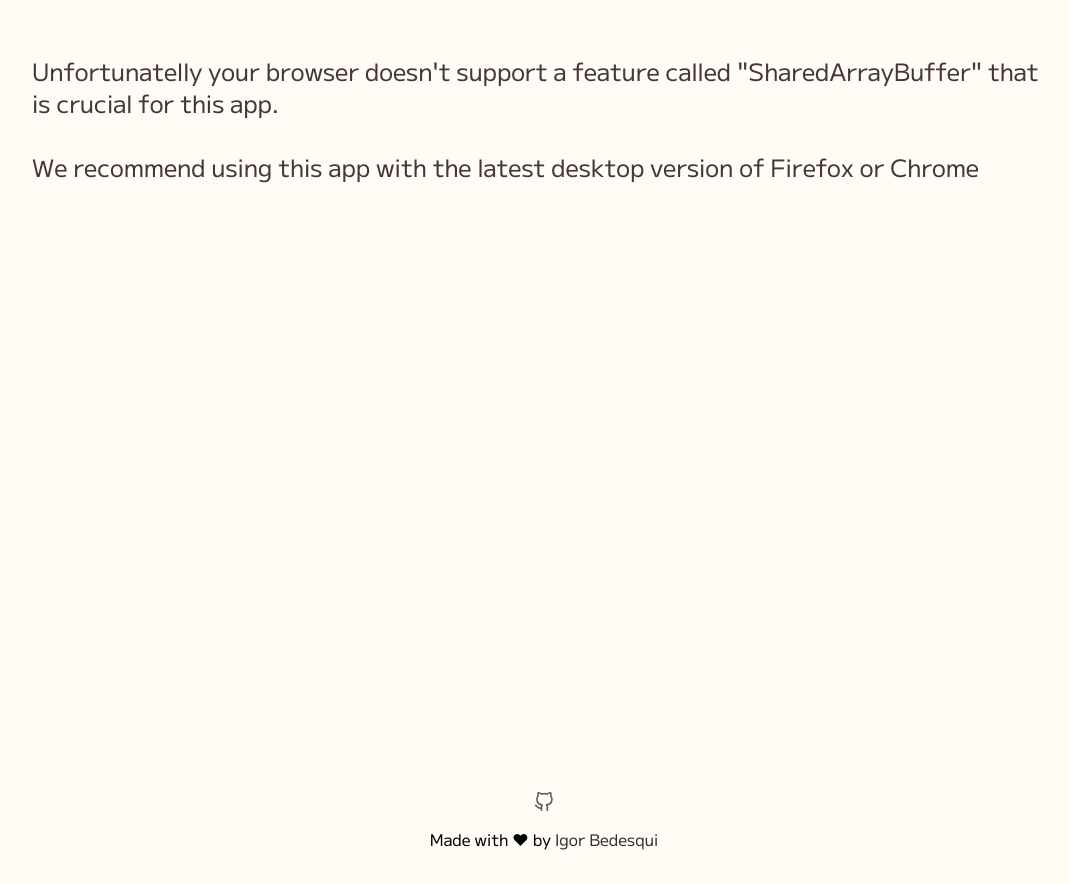
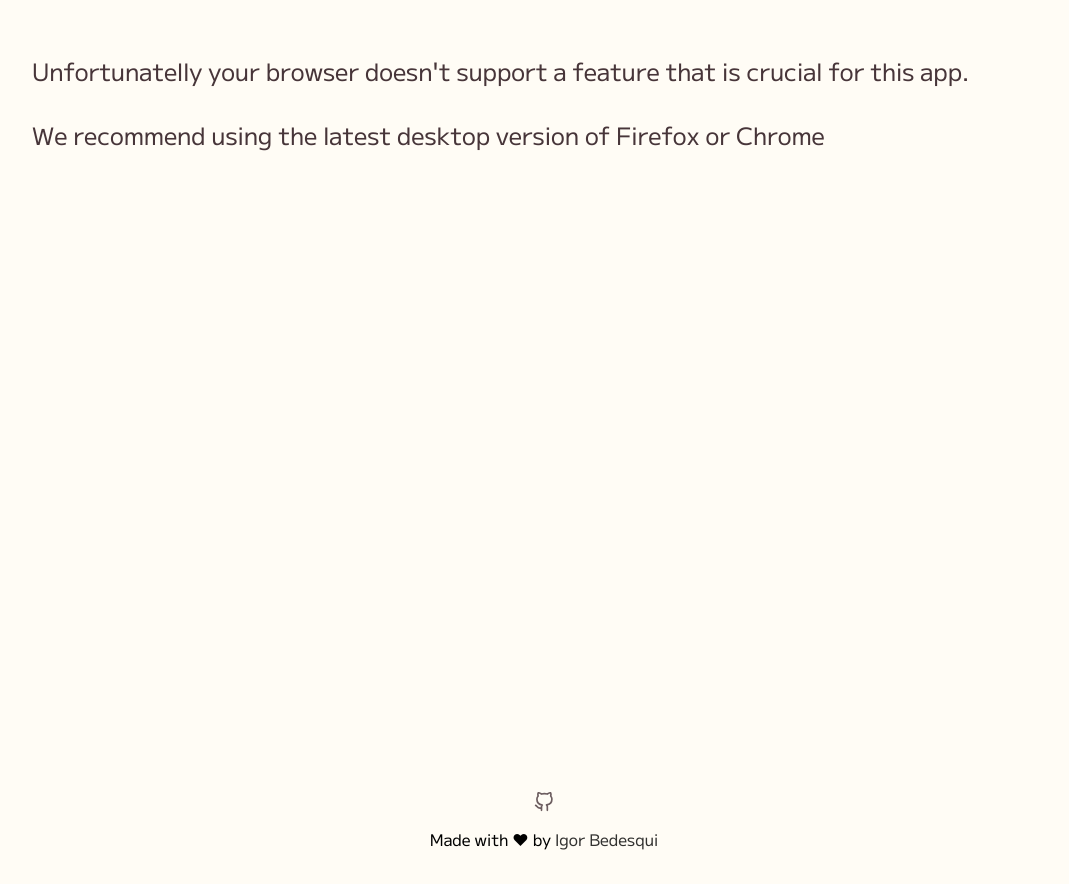
Before and after one commit to bdsqqq/next-wasm-gif, a Next.js app: page / in a window 1280 px wide. Shown: the whole page, without its empty margins (96-1165 px from the left). Built offline with nearby package versions, Linux system fonts and the light colour scheme; what @ffmpeg/ffmpeg would draw is missing.

Commit message:
feat: small tweaks

```diff
--- a/components/Band.tsx
+++ b/components/Band.tsx
@@ -1,4 +1,4 @@
-interface BandPropsBasic {
+type BandPropsBasic = {
   padless?: boolean;
   cta?:
     | {
@@ -13,7 +13,7 @@ interface BandPropsBasic {
         child: React.ReactNode;
         text?: never;
       };
-}
+};
 
 interface BandWithGrid extends BandPropsBasic {
   headline: {
--- a/pages/index.tsx
+++ b/pages/index.tsx
@@ -48,12 +48,11 @@ export default function Home() {
         {!IS_COMPATIBLE ? (
           <Band key="band00" gridless id="supports">
             <p className="text-2xl">
-              Unfortunatelly your browser doesn't support a feature called
-              "SharedArrayBuffer" that is crucial for this app.
+              Unfortunatelly your browser doesn't support a feature that is
+              crucial for this app.
               <br />
               <br />
-              We recommend using this app with the latest desktop version of
-              Firefox or Chrome
+              We recommend using the latest desktop version of Firefox or Chrome
             </p>
           </Band>
         ) : !video ? (
```
